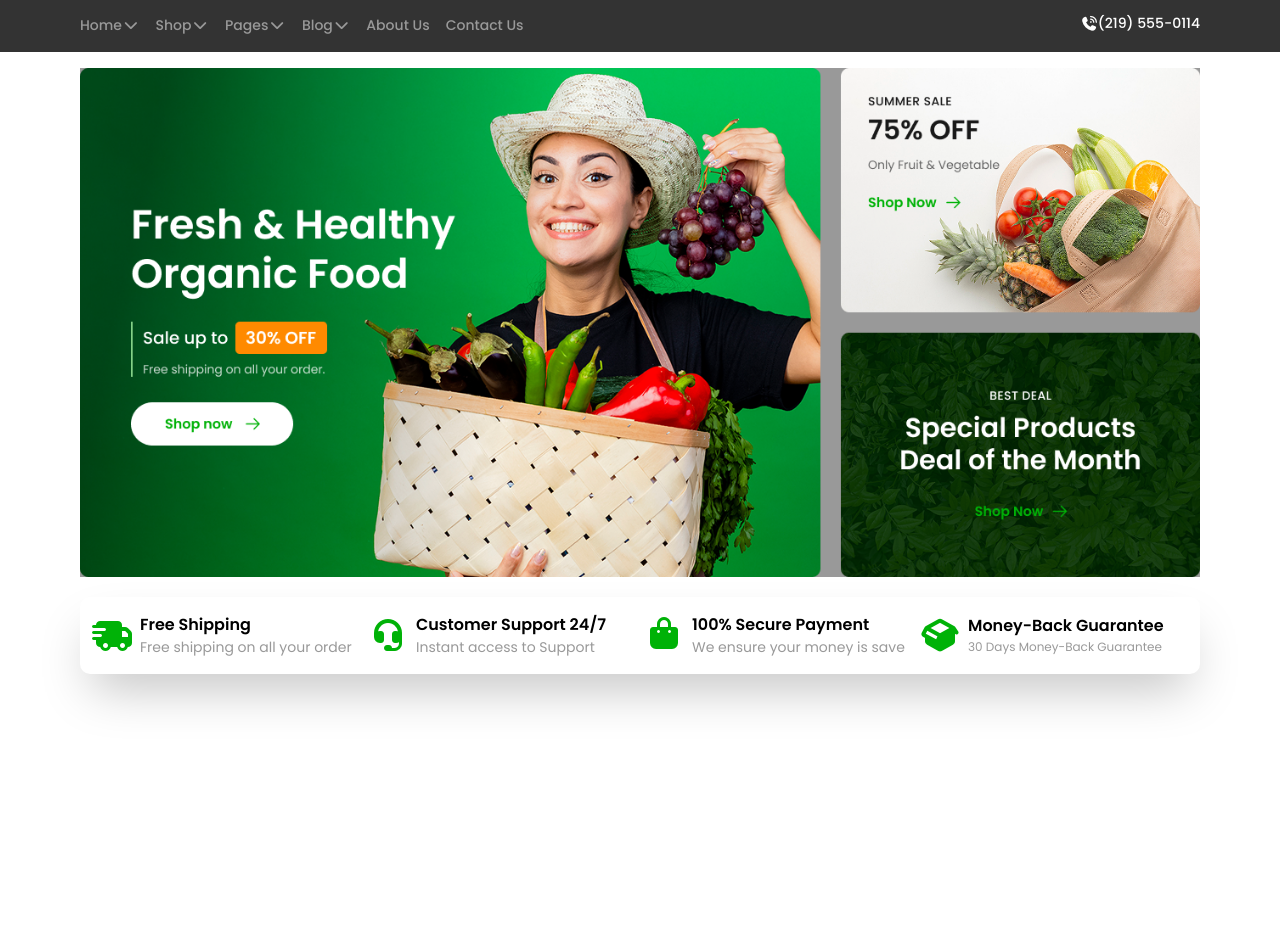
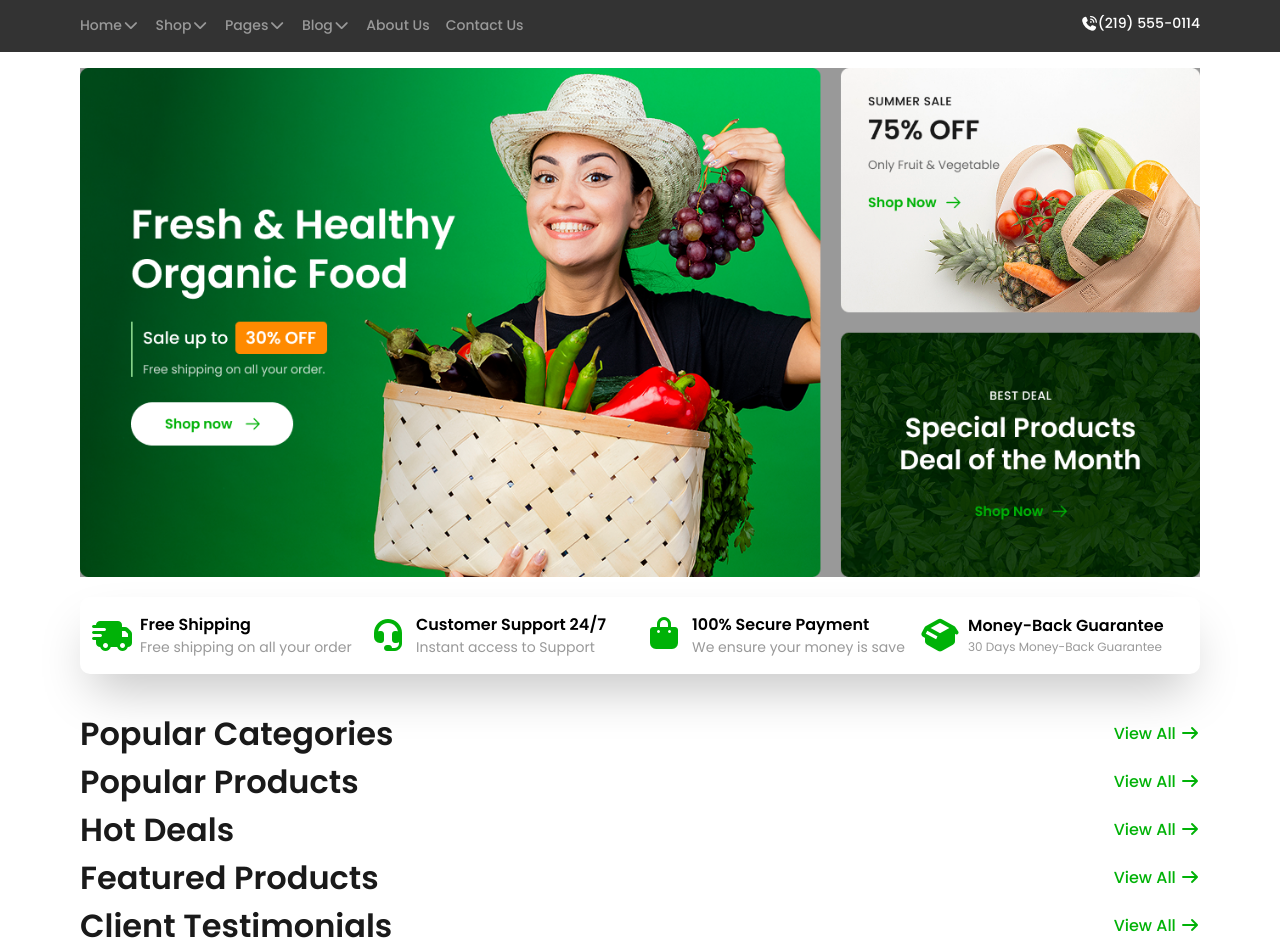
Before and after one commit to sumaiya-hassan-code/Ecobazar, a website: page index.html in a window 1280 px wide. Shown: the part 112-1062 px from the top of the page. Before the commit the page ends 822 px from the top, so only its background shows below. Drawn offline with nearby package versions, Linux system fonts and the light colour scheme; a web font is replaced by a local one.

Commit message:
Update website

```diff
--- a/index.html
+++ b/index.html
@@ -12,7 +12,8 @@
     <link rel="stylesheet" href="css/all.min.css">
     <link rel="stylesheet" href="src/output.css">
 </head>
-    <!-- top header -->
+<body>
+     <!-- top header -->
     <div class="border-b-[1px] border-[#666666]">
       <div class="max-w-[1120px] mx-auto ">
       <div class="flex justify-between px-2 py-2 items-center">
@@ -131,49 +132,73 @@
         </div>
       </div>
     </div>
-<body>
-    <!-- Header Part Start -->
+    <!--banner Part End -->
 
-    <!-- Header Part End -->
 
-    <!-- Header Part Start -->
-    <!-- Header Part End -->
+    <!--Popular Categories Part Start -->
+    <div class="p-4">
+      <div class="max-w-[1120px] mx-auto">
+        <div class="flex justify-between items-center">
+          <p class="text-[#1A1A1A] font-[Poppins] font-semibold text-[32px]">Popular Categories</p>
+          <p class="text-[#00B207] font-[Poppins] font-medium text-[16px]">View All <i class="fa-solid fa-arrow-right"></i></p>
+        </div>
+      </div>
+    </div>
+    <!--Popular Categories Part End -->
 
-    <!-- Header Part Start -->
-    <!-- Header Part End -->
+    <!-- Popular Products Part Start -->
+    <div class="p-4">
+      <div class="max-w-[1120px] mx-auto">
+        <div class="flex justify-between items-center">
+          <p class="text-[#1A1A1A] font-[Poppins] font-semibold text-[32px]"> Popular Products</p>
+          <p class="text-[#00B207] font-[Poppins] font-medium text-[16px]">View All <i class="fa-solid fa-arrow-right"></i></p>
+        </div>
+      </div>
+    </div>
+    <!-- Popular Products Part End -->
 
-    <!-- Header Part Start -->
-    <!-- Header Part End -->
+    <!-- Hot Deals Part Start -->
+    <div class="p-4">
+      <div class="max-w-[1120px] mx-auto">
+        <div class="flex justify-between items-center">
+          <p class="text-[#1A1A1A] font-[Poppins] font-semibold text-[32px]">Hot Deals</p>
+          <p class="text-[#00B207] font-[Poppins] font-medium text-[16px]">View All <i class="fa-solid fa-arrow-right"></i></p>
+        </div>
+      </div>
+    </div>
+    <!-- Hot Deals Part End -->
 
-    <!-- Header Part Start -->
-    <!-- Header Part End -->
+    <!-- Featured Products Part Start -->
+    <div class="p-4">
+      <div class="max-w-[1120px] mx-auto">
+        <div class="flex justify-between items-center">
+          <p class="text-[#1A1A1A] font-[Poppins] font-semibold text-[32px]"> Featured Products</p>
+          <p class="text-[#00B207] font-[Poppins] font-medium text-[16px]">View All <i class="fa-solid fa-arrow-right"></i></p>
+        </div>
+      </div>
+    </div>
+    <!-- Featured Products Part End -->
 
-    <!-- Header Part Start -->
-    <!-- Header Part End -->
+    <!-- Client Testimonials Part Start -->
+    <div class="p-4">
+      <div class="max-w-[1120px] mx-auto">
+        <div class="flex justify-between items-center">
+          <p class="text-[#1A1A1A] font-[Poppins] font-semibold text-[32px]">Client Testimonials</p>
+          <p class="text-[#00B207] font-[Poppins] font-medium text-[16px]">View All <i class="fa-solid fa-arrow-right"></i></p>
+        </div>
+      </div>
+    </div>
+    <!-- Client Testimonials Part End -->
 
-    <!-- Header Part Start -->
-    <!-- Header Part End -->
+    <!-- Company Logo Part Start -->
+    <!-- Company Logo Part End -->
 
-    <!-- Header Part Start -->
-    <!-- Header Part End -->
+    <!-- Follow us on Instagram Part Start -->
+    <!-- Follow us on Instagram Part End -->
 
-    <!-- Header Part Start -->
-    <!-- Header Part End -->
+    <!-- Footer Part Start -->
+    <!-- Footer Part End -->
 
-    <!-- Header Part Start -->
-    <!-- Header Part End -->
-
-    <!-- Header Part Start -->
-    <!-- Header Part End -->
-
-    <!-- Header Part Start -->
-    <!-- Header Part End -->
-
-    <!-- Header Part Start -->
-    <!-- Header Part End -->
-
-    <!-- Header Part Start -->
-    <!-- Header Part End -->
     <script src="js/bootstrap.bundle.min.js"></script>
     <script src="js/script.js"></script>
 </body>
```
